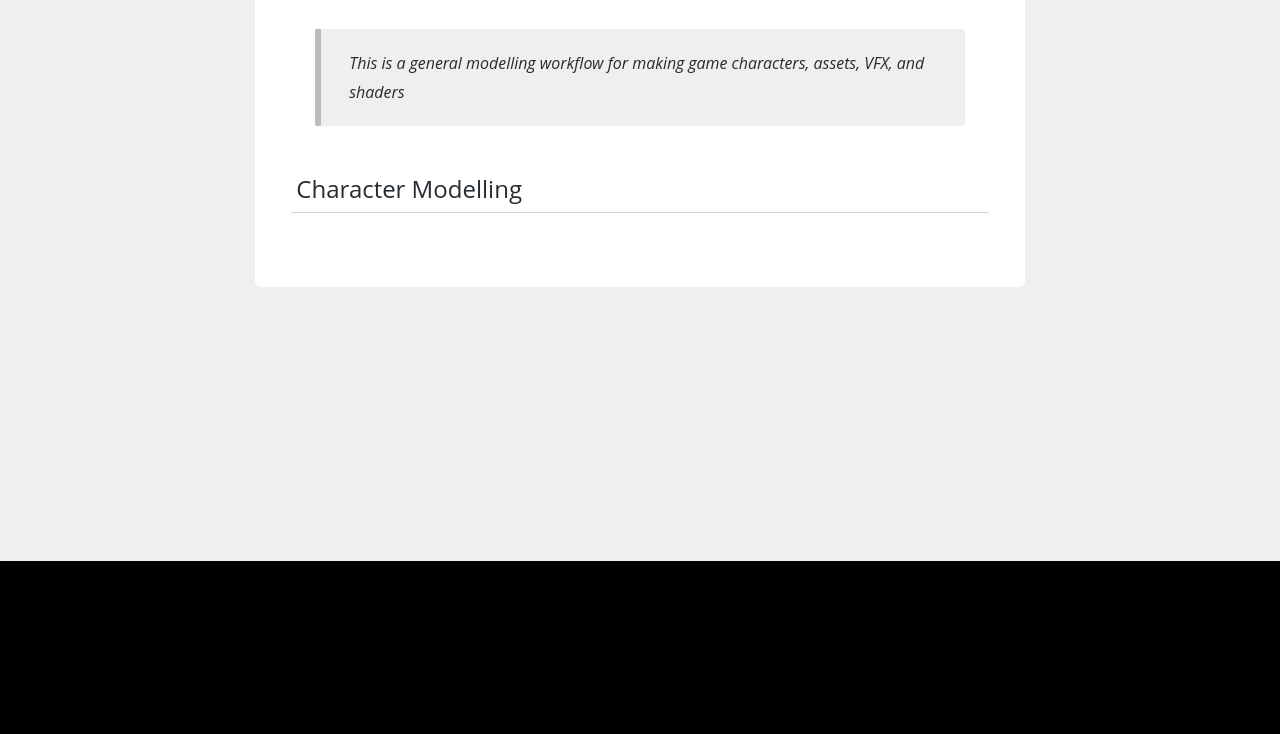
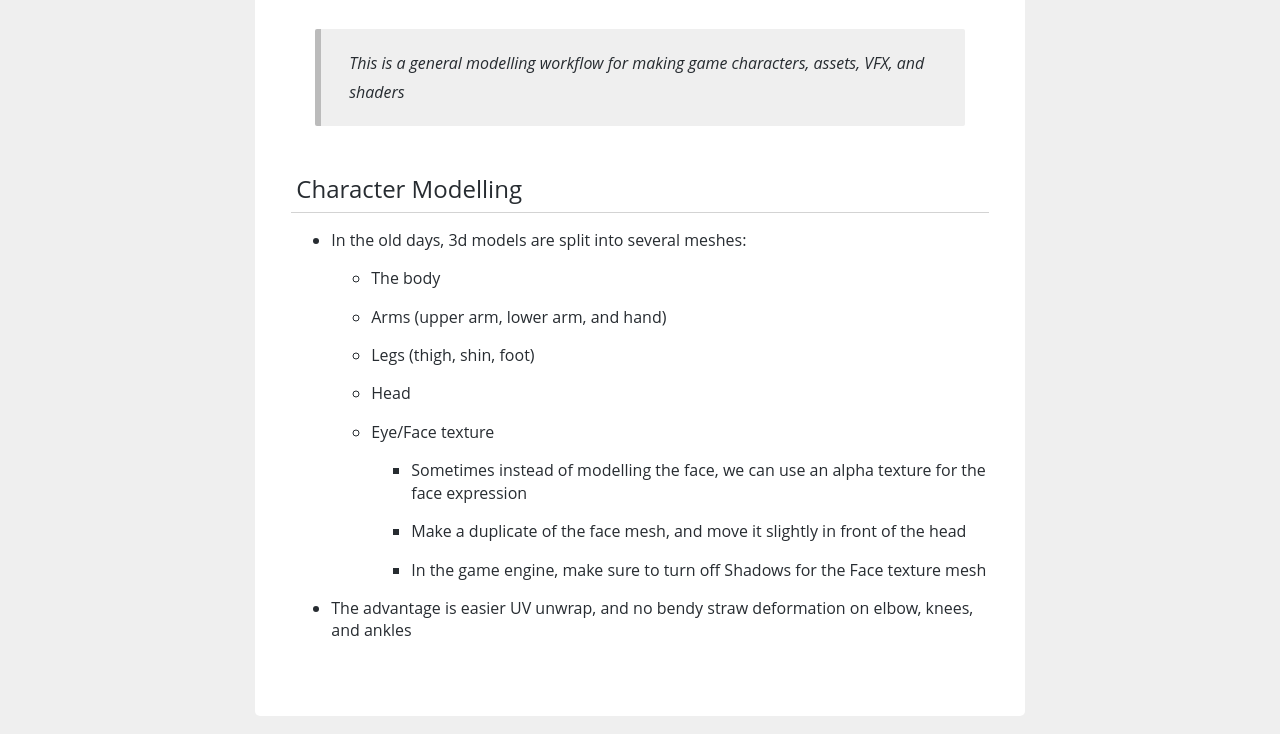
Before and after one commit to Seabagel/Eleventy-Portfolio-Main, an Eleventy site: page src/posts/wiki/blender/game-modelling.md in a window 1280 px wide. Shown: the part 239-973 px from the top of the page. Before the commit the page ends 800 px from the top, so only its background shows below. Built offline with nearby package versions, Linux system fonts and the light colour scheme; Eleventy itself is replaced by a stand-in of ours; files that its build step writes are made by us from their sources; what eleventy-sass would draw is missing.

Commit message:
Update game-modelling.md

```diff
--- a/src/posts/wiki/blender/game-modelling.md
+++ b/src/posts/wiki/blender/game-modelling.md
@@ -7,3 +7,13 @@ tags: Blender
 > This is a general modelling workflow for making game characters, assets, VFX, and shaders
 
 ## Character Modelling
+- In the old days, 3d models are split into several meshes:
+  - The body
+  - Arms (upper arm, lower arm, and hand)
+  - Legs (thigh, shin, foot)
+  - Head
+  - Eye/Face texture
+    - Sometimes instead of modelling the face, we can use an alpha texture for the face expression
+    - Make a duplicate of the face mesh, and move it slightly in front of the head
+    - In the game engine, make sure to turn off Shadows for the Face texture mesh
+- The advantage is easier UV unwrap, and no bendy straw deformation on elbow, knees, and ankles
```
